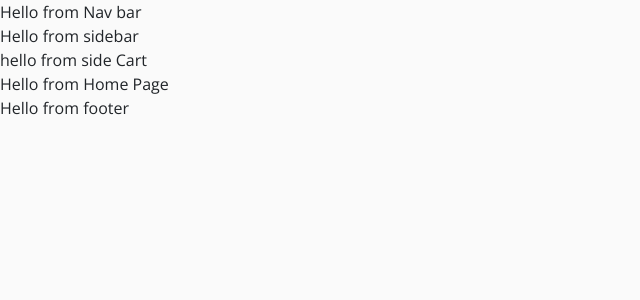
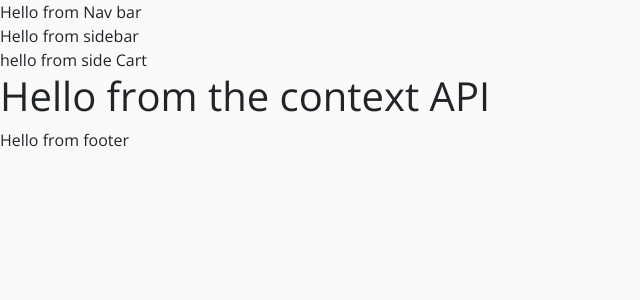
Before and after one commit to muhammadsalif/Tech-Store-App-React, a React (Create React App) app: page / in a window 1280 px wide. Shown: the top 300 px of the page, without its empty margins (0-640 px from the left). Built offline with nearby package versions, Linux system fonts and the light colour scheme.

Commit message:
Context API setup done.

```diff
--- /dev/null
+++ b/src/context/Context.jsx
@@ -0,0 +1,16 @@
+import React, { Component } from "react";
+
+const ProductContext = React.createContext();
+
+class ProductProvider extends Component {
+  render() {
+    return (
+      <ProductContext.Provider value="Hello from the context API">
+        {this.props.children}
+      </ProductContext.Provider>
+    );
+  }
+}
+
+const ProductConsumer = ProductContext.Consumer;
+export { ProductProvider, ProductConsumer };
--- /dev/null
+++ b/src/context/package.json
@@ -0,0 +1,3 @@
+{
+  "main": "Context.jsx"
+}
--- a/src/index.js
+++ b/src/index.js
@@ -5,12 +5,15 @@
 import App from "./App";
 import * as serviceWorker from "./serviceWorker";
 import { BrowserRouter as Router } from "react-router-dom";
+import { ProductProvider } from "./context";
 
 ReactDOM.render(
   <React.StrictMode>
-    <Router>
-      <App />
-    </Router>
+    <ProductProvider>
+      <Router>
+        <App />
+      </Router>
+    </ProductProvider>
   </React.StrictMode>,
   document.getElementById("root")
 );
--- a/src/pages/HomePage.jsx
+++ b/src/pages/HomePage.jsx
@@ -1,7 +1,8 @@
 import React from "react";
+import { ProductConsumer } from "../context";
 
 function HomePage() {
-  return <div>Hello from Home Page</div>;
+  return <ProductConsumer>{(value) => <h1>{value}</h1>}</ProductConsumer>;
 }
 
 export default HomePage;
```
